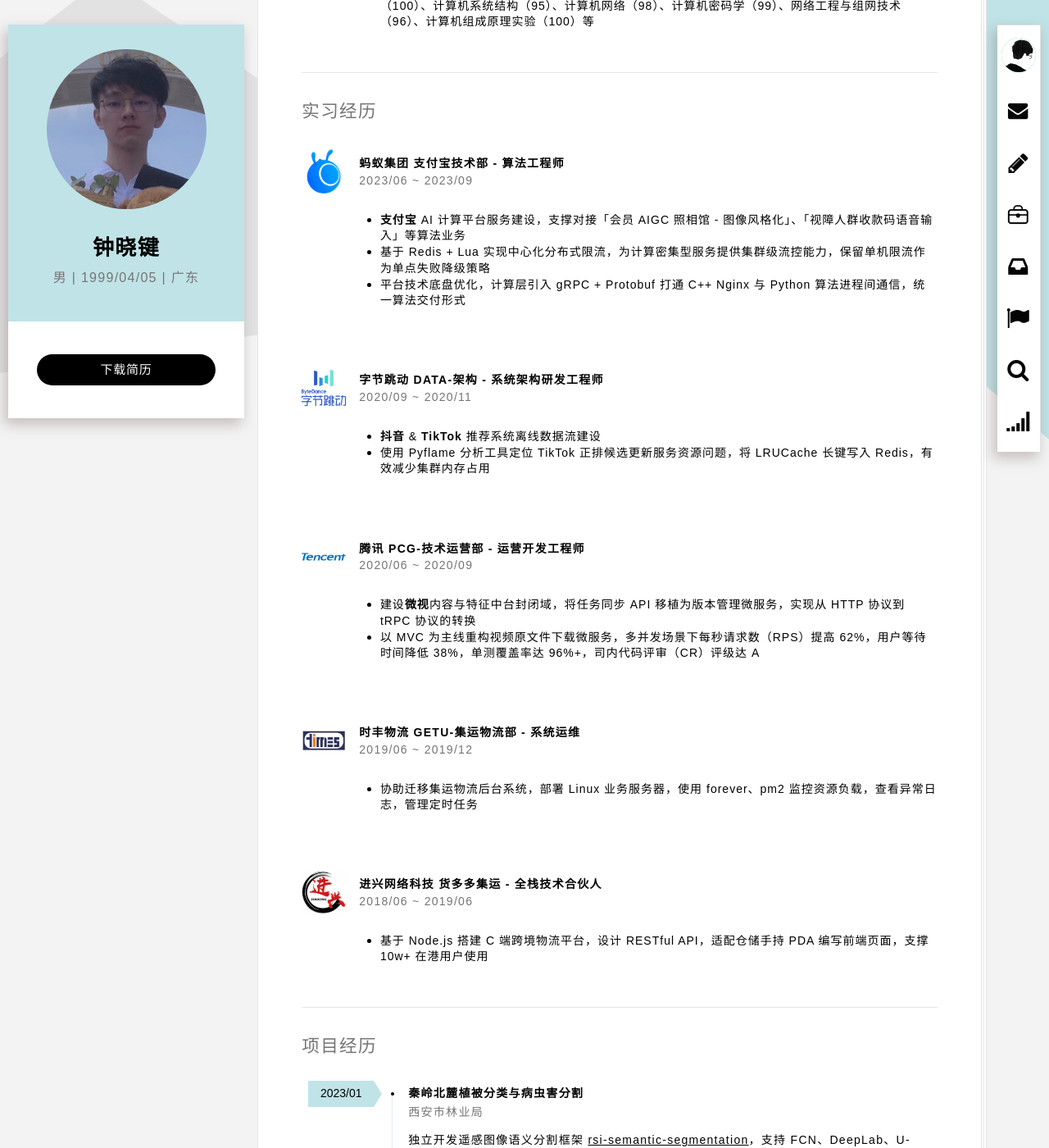
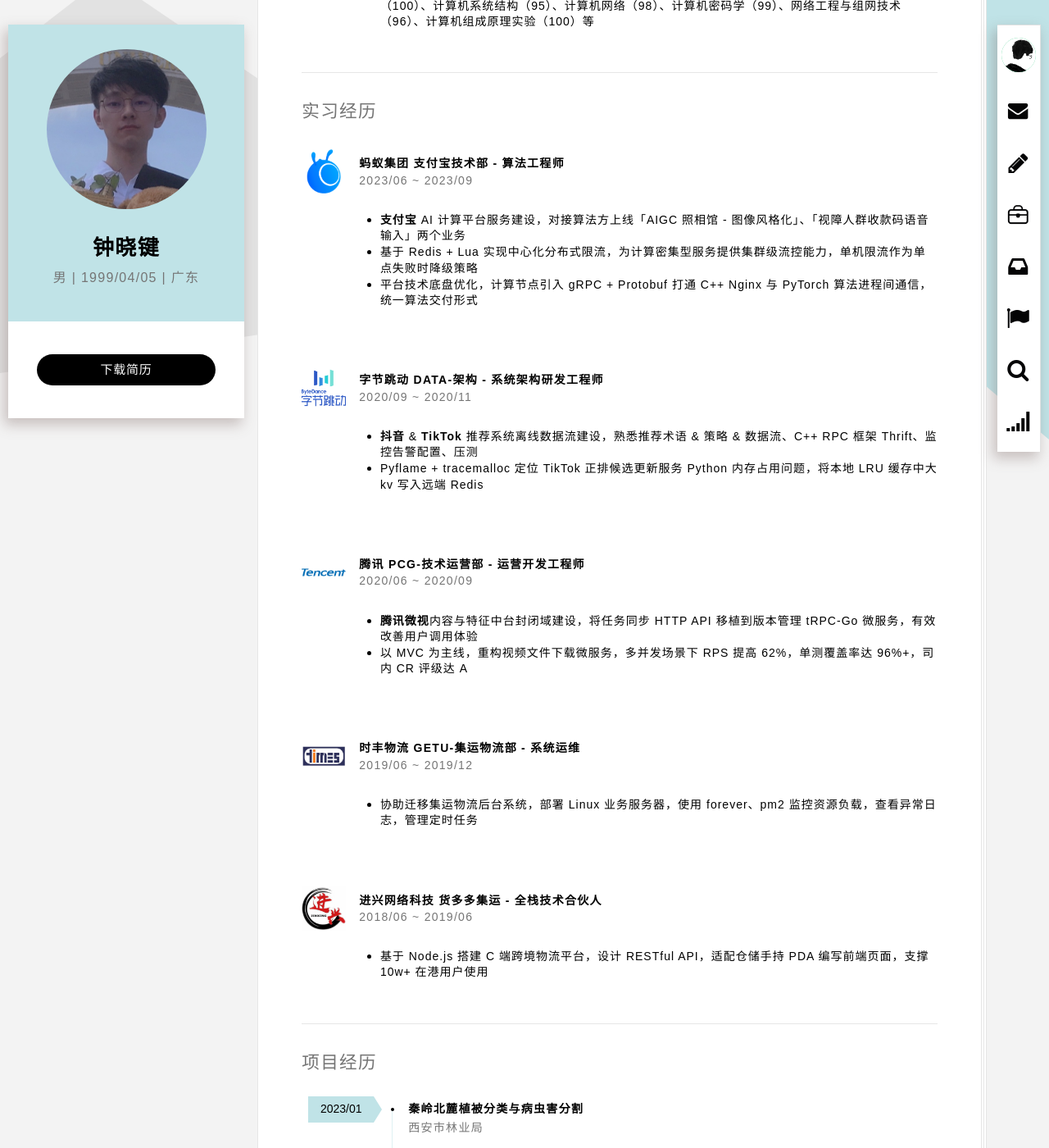
Before and after one commit to xiaojianzhong/xiaojianzhong.github.io, a Jekyll site: the page built from index.html, in a window 1280 px wide and 1400 px high, scrolled down 923 px. Shown: the whole window at 82% size. Built offline with Jekyll 4.4.1, drawn with Linux system fonts in a browser that asks for light colours; some web fonts are replaced.

Commit message:
feat(platform-browser): 更新实习经历信息

```diff
--- a/_config.yml
+++ b/_config.yml
@@ -80,8 +80,8 @@
       from: 2020/06
       to: 2020/09
     descriptions:
-      - 建设<b>微视</b>内容与特征中台封闭域，将任务同步 API 移植为版本管理微服务，实现从 HTTP 协议到 tRPC 协议的转换
-      - 以 MVC 为主线重构视频原文件下载微服务，多并发场景下每秒请求数（RPS）提高 62%，用户等待时间降低 38%，单测覆盖率达 96%+，司内代码评审（CR）评级达 A
+      - <b>腾讯微视</b>内容与特征中台封闭域建设，将任务同步 HTTP API 移植到版本管理 tRPC-Go 微服务，有效改善用户调用体验
+      - 以 MVC 为主线，重构视频文件下载微服务，多并发场景下 RPS 提高 62%，单测覆盖率达 96%+，司内 CR 评级达 A
   - avatar: /styles/img/bytedance.jpg
     company: 字节跳动
     department: Data-架构
@@ -90,8 +90,8 @@
       from: 2020/09
       to: 2020/11
     descriptions:
-      - <b>抖音</b> & <b>TikTok</b> 推荐系统离线数据流建设
-      - 使用 Pyflame 分析工具定位 TikTok 正排候选更新服务资源问题，将 LRUCache 长键写入 Redis，有效减少集群内存占用
+      - <b>抖音</b> & <b>TikTok</b> 推荐系统离线数据流建设，熟悉推荐术语 & 策略 & 数据流、C++ RPC 框架 Thrift、监控告警配置、压测
+      - Pyflame + tracemalloc 定位 TikTok 正排候选更新服务 Python 内存占用问题，将本地 LRU 缓存中大 kv 写入远端 Redis
   - avatar: /styles/img/antgroup.png
     company: 蚂蚁集团
     department: 支付宝技术部
@@ -100,9 +100,9 @@
       from: 2023/06
       to: 2023/09
     descriptions:
-      - <b>支付宝</b> AI 计算平台服务建设，支撑对接「会员 AIGC 照相馆 - 图像风格化」、「视障人群收款码语音输入」等算法业务
-      - 基于 Redis + Lua 实现中心化分布式限流，为计算密集型服务提供集群级流控能力，保留单机限流作为单点失败降级策略
-      - 平台技术底盘优化，计算层引入 gRPC + Protobuf 打通 C++ Nginx 与 Python 算法进程间通信，统一算法交付形式
+      - <b>支付宝</b> AI 计算平台服务建设，对接算法方上线「AIGC 照相馆 - 图像风格化」、「视障人群收款码语音输入」两个业务
+      - 基于 Redis + Lua 实现中心化分布式限流，为计算密集型服务提供集群级流控能力，单机限流作为单点失败时降级策略
+      - 平台技术底盘优化，计算节点引入 gRPC + Protobuf 打通 C++ Nginx 与 PyTorch 算法进程间通信，统一算法交付形式
 
 portfolios:
   - yearmonth: 2018/02
```
